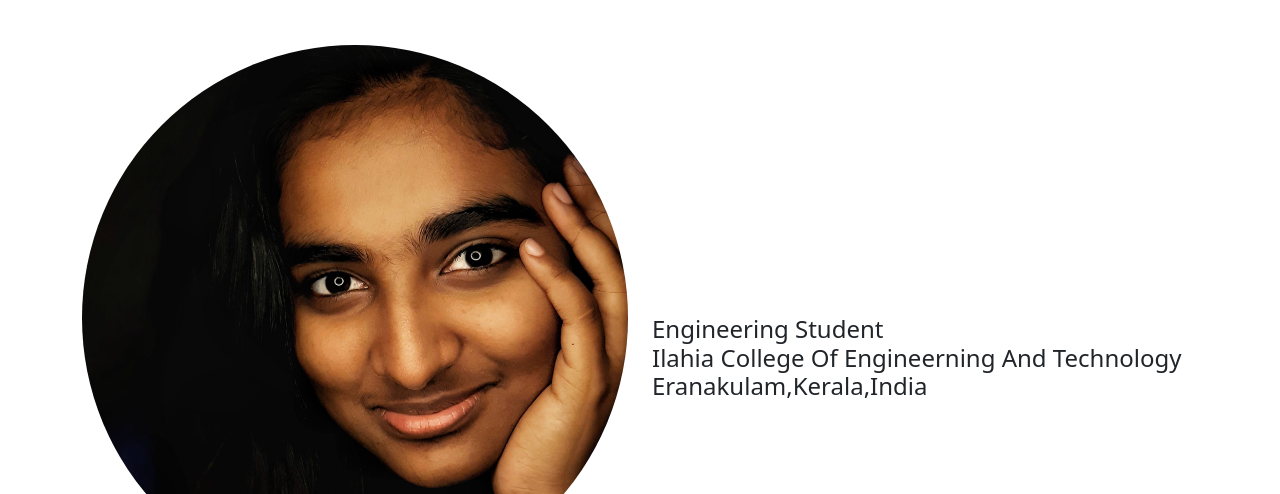
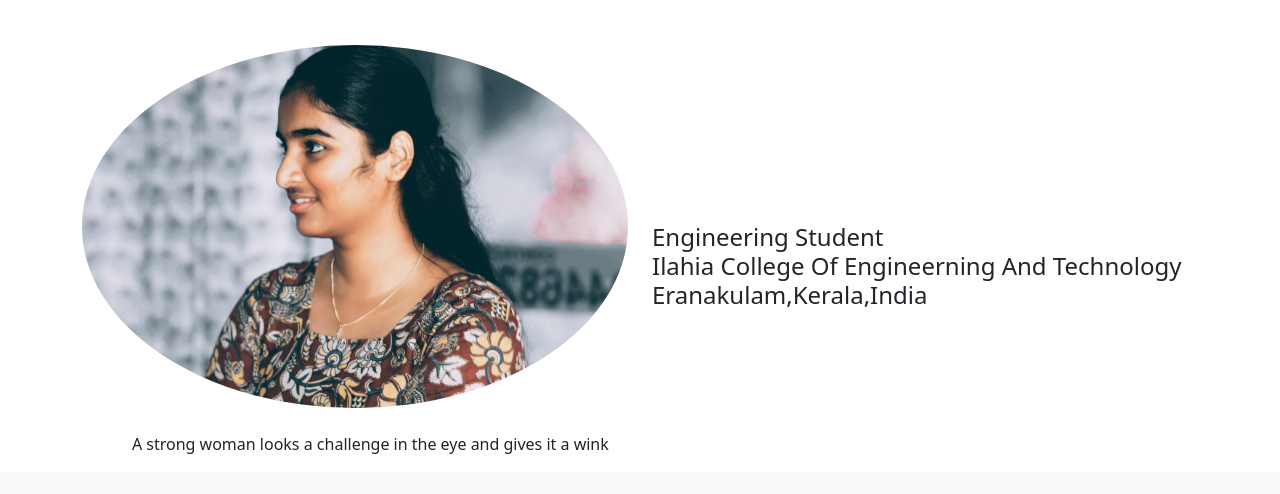
Before and after one commit to AMEESHAARACKAL/PORTFOLIO, a plain HTML site: page index.html in a window 1280 px wide. Shown: the part 83-577 px from the top of the page. Drawn offline with nearby package versions, Linux system fonts and the light colour scheme.

Commit message:
Add files via upload

```diff
--- a/index.html
+++ b/index.html
@@ -45,7 +45,7 @@
         <div class="container">
             <div class="row align-items-center">
                 <div class="col-md-6">
-                    <img src="images/IMG_20210723_203822_855.jpg" alt="loading image"
+                    <img src="images/Copy of Ameesha Arackal (1).jpg" alt="loading image"
                      class="img-fluid rounded-circle">
                      <br>
                      <br>
```
Also changed, not shown: Copy of Ameesha Arackal (1).jpg (added).
